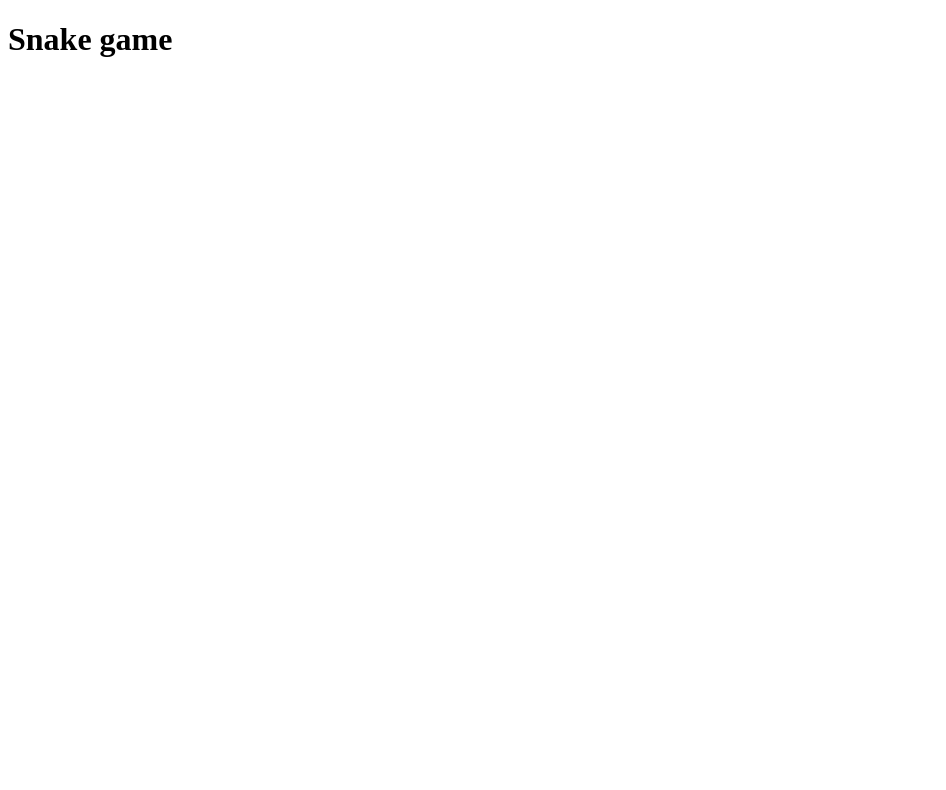
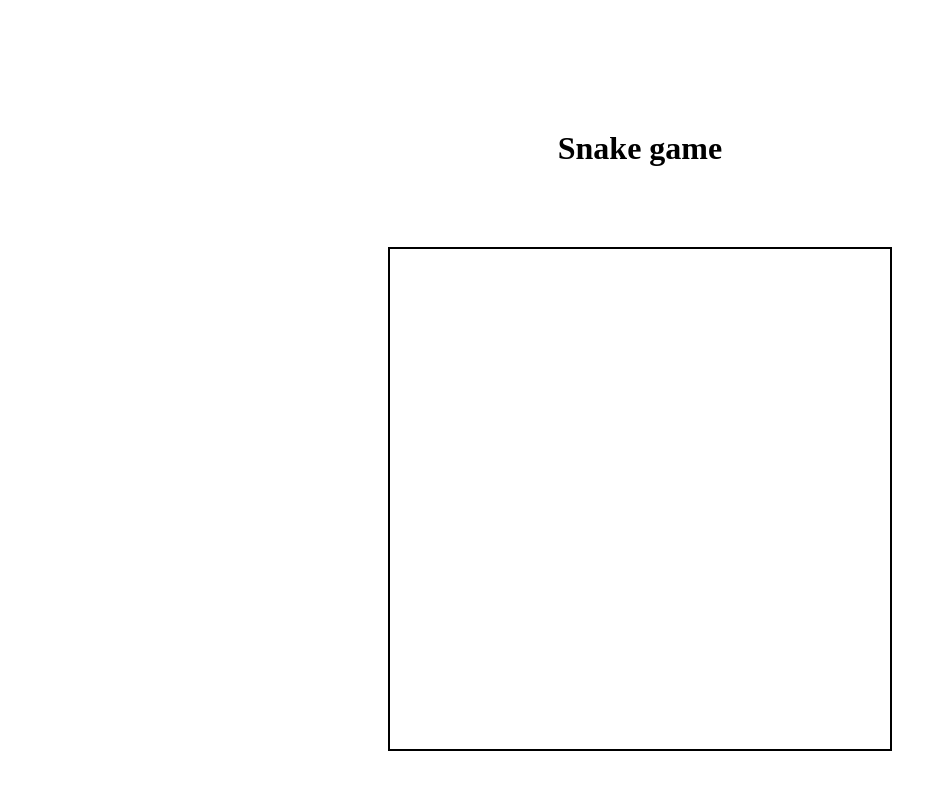
Before and after one commit to mkoptewicz/snake, a plain HTML site: page index.html in a window 1280 px wide. Shown: the whole page, without its empty margins (0-946 px from the left). Drawn offline with Linux system fonts and the light colour scheme.

Commit message:
add basic structure and styling

```diff
--- a/index.html
+++ b/index.html
@@ -9,5 +9,6 @@
 </head>
 <body>
  <h1>Snake game</h1>
+ <div class="container"></div>
 </body>
 </html>
--- a/style.css
+++ b/style.css
@@ -0,0 +1,34 @@
+* {
+  margin: 0;
+  padding: 0;
+  box-sizing: border-box;
+}
+body {
+  display: flex;
+  justify-content: center;
+  flex-direction: column;
+  align-items: center;
+  min-height: 100vh;
+}
+h1 {
+  margin: 5rem;
+  flex-basis: 100%;
+}
+.container {
+  display: flex;
+  flex-wrap: wrap;
+  width: 500px;
+  height: 500px;
+  border: 2px solid black;
+  box-sizing: content-box;
+}
+.cell {
+  width: 50px;
+  height: 50px;
+}
+.snake {
+ background-color: green;
+}
+.apple {
+ background-color: red;
+}
```
